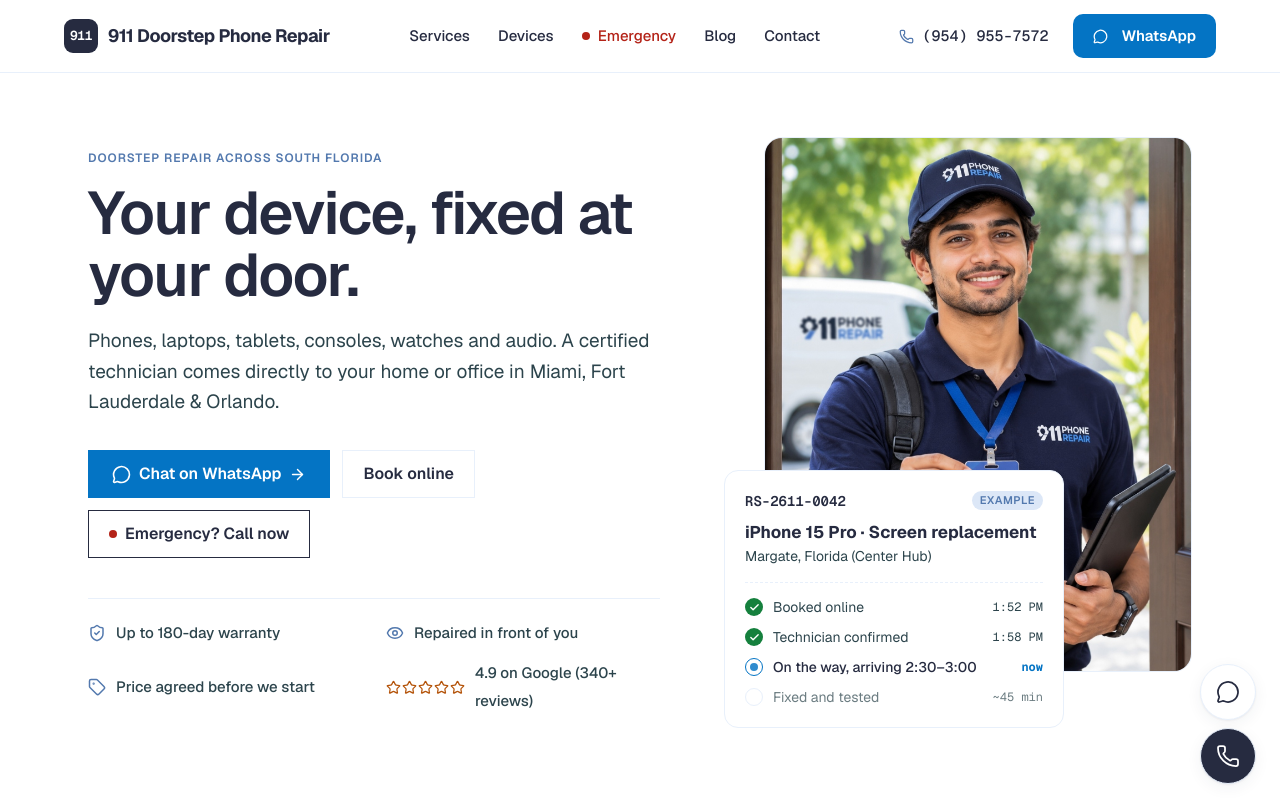
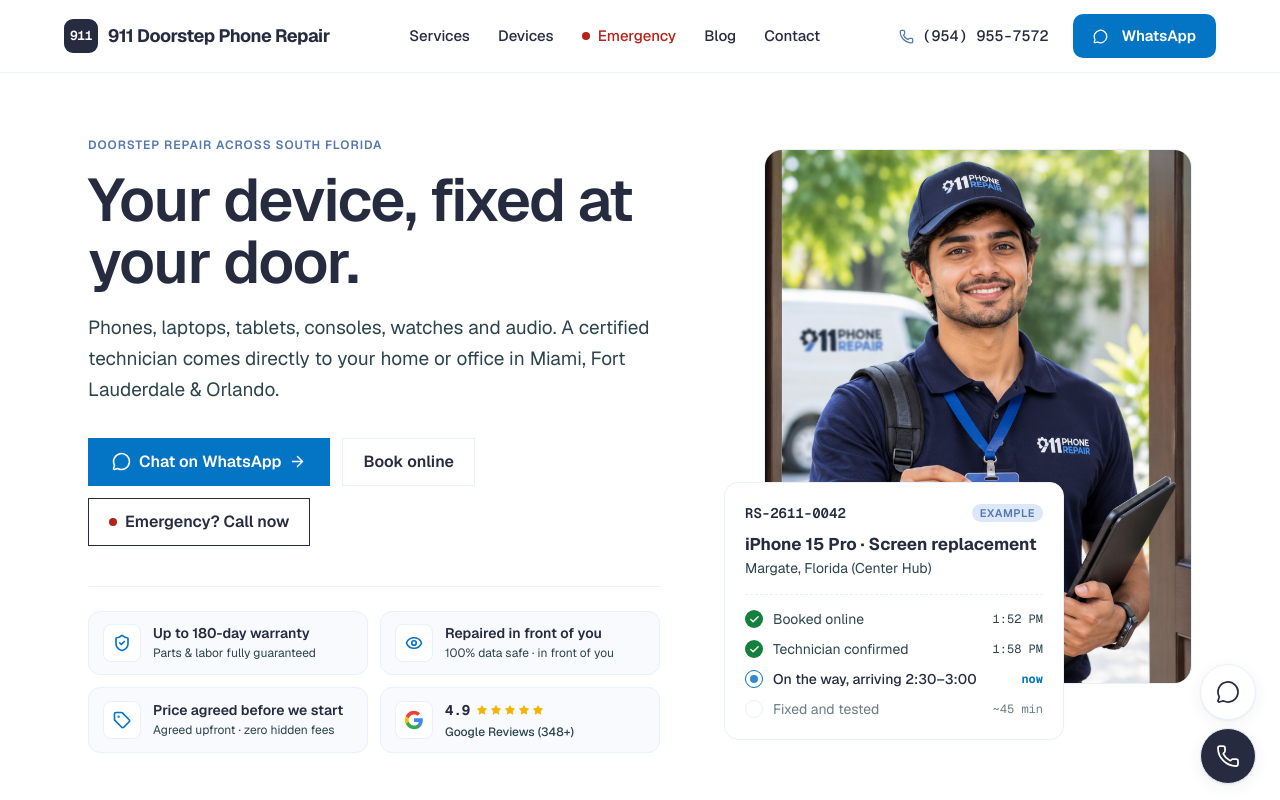
Before and after one commit to ceKapsys/repair-shop, a Next.js app: page / in a window 1280 px wide. Shown: the top 800 px of the page. Built offline with nearby package versions, Linux system fonts and the light colour scheme; no server answers; the database is empty.

Commit message:
feat: redesign hero trust matrix with premium micro-cards and Google rating badge

```diff
--- a/src/app/(site)/page.tsx
+++ b/src/app/(site)/page.tsx
@@ -139,35 +139,99 @@ export default async function HomePage() {
                 </Link>
               </div>
 
-              {/* Trust Matrix (Admin Configurable / Dynamic) */}
-              <ul className="mt-10 grid grid-cols-1 gap-x-6 gap-y-3 border-t border-line pt-5 sm:grid-cols-2">
+              {/* Trust Matrix (Redesigned Hero Social Proof & Trust Badges) */}
+              <div className="mt-10 border-t border-line pt-6">
+                <div className="grid grid-cols-1 gap-3 sm:grid-cols-2">
                   {(s.hero.trustItems && s.hero.trustItems.length > 0
                     ? s.hero.trustItems
                     : [
                         { icon: "shield", text: "Up to 180-day warranty" },
                         { icon: "eye", text: "Repaired in front of you" },
-                      { icon: "tag", text: "Price agreed before we start" },
-                      { icon: "star", text: `${s.google.rating || 4.9} on Google (${s.google.ratingCount || 340}+ reviews)` },
+                        { icon: "tag", text: "Price agreed before start" },
+                        { icon: "star", text: `${s.google.rating || 4.9} on Google (${s.google.ratingCount || 348}+ reviews)` },
                       ]
-                ).map((item, idx) => (
-                  <li key={idx} className="flex items-center gap-2.5 text-[15px] font-medium text-ink-soft">
+                  ).map((item, idx) => {
+                    const isGoogle =
+                      item.icon === "star" ||
+                      item.text.toLowerCase().includes("google") ||
+                      item.text.toLowerCase().includes("review");
+
+                    if (isGoogle) {
+                      const rating = s.google.rating || 4.9;
+                      const count = s.google.ratingCount || 348;
+                      return (
+                        <div
+                          key={idx}
+                          className="flex items-center gap-3 rounded-xl border border-line bg-surface/70 px-3.5 py-3 shadow-2xs transition-all hover:border-line-strong hover:bg-surface"
+                        >
+                          <div className="flex size-9.5 shrink-0 items-center justify-center rounded-lg border border-line bg-bg shadow-2xs">
+                            <svg className="size-5" viewBox="0 0 24 24" aria-hidden="true">
+                              <path
+                                d="M22.56 12.25c0-.78-.07-1.53-.2-2.25H12v4.26h5.92c-.26 1.37-1.04 2.53-2.21 3.31v2.77h3.57c2.08-1.92 3.28-4.74 3.28-8.09z"
+                                className="google-blue"
+                              />
+                              <path
+                                d="M12 23c2.97 0 5.46-.98 7.28-2.66l-3.57-2.77c-.98.66-2.23 1.06-3.71 1.06-2.86 0-5.29-1.93-6.16-4.53H2.18v2.84C3.99 20.53 7.7 23 12 23z"
+                                className="google-green"
+                              />
+                              <path
+                                d="M5.84 14.09c-.22-.66-.35-1.36-.35-2.09s.13-1.43.35-2.09V7.06H2.18C1.43 8.55 1 10.22 1 12s.43 3.45 1.18 4.94l2.85-2.22.81-.63z"
+                                className="google-yellow"
+                              />
+                              <path
+                                d="M12 5.38c1.62 0 3.06.56 4.21 1.64l3.15-3.15C17.45 2.09 14.97 1 12 1 7.7 1 3.99 3.47 2.18 7.06l3.66 2.84c.87-2.6 3.3-4.52 6.16-4.52z"
+                                className="google-red"
+                              />
+                            </svg>
+                          </div>
+                          <div className="min-w-0">
+                            <div className="flex items-center gap-1.5 leading-none">
+                              <span className="font-mono text-sm font-bold text-ink">{rating}</span>
+                              <div className="stars flex items-center gap-0.5" aria-hidden="true">
+                                {[...Array(5)].map((_, i) => (
+                                  <Star key={i} size={12} />
+                                ))}
+                              </div>
+                            </div>
+                            <p className="mt-1 text-xs font-medium text-ink-soft">
+                              Google Reviews ({count}+)
+                            </p>
+                          </div>
+                        </div>
+                      );
+                    }
+
+                    return (
+                      <div
+                        key={idx}
+                        className="flex items-center gap-3 rounded-xl border border-line bg-surface/70 px-3.5 py-3 shadow-2xs transition-all hover:border-line-strong hover:bg-surface"
+                      >
+                        <div className="flex size-9.5 shrink-0 items-center justify-center rounded-lg border border-line bg-bg text-primary shadow-2xs">
                           {item.icon === "eye" ? (
-                      <Eye size={18} className="shrink-0 text-steel" />
+                            <Eye size={18} strokeWidth={2.2} />
                           ) : item.icon === "tag" ? (
-                      <Tag size={18} className="shrink-0 text-steel" />
-                    ) : item.icon === "star" ? (
-                      <span className="stars" aria-hidden="true">
-                        {[...Array(5)].map((_, i) => (
-                          <Star key={i} size={15} />
-                        ))}
-                      </span>
+                            <Tag size={18} strokeWidth={2.2} />
                           ) : (
-                      <ShieldCheck size={18} className="shrink-0 text-steel" />
+                            <ShieldCheck size={18} strokeWidth={2.2} />
                           )}
-                    <span>{item.text}</span>
-                  </li>
-                ))}
-              </ul>
+                        </div>
+                        <div className="min-w-0">
+                          <p className="text-sm font-semibold text-ink leading-snug truncate sm:text-clip">
+                            {item.text}
+                          </p>
+                          <p className="mt-0.5 text-xs text-ink-soft">
+                            {item.icon === "eye"
+                              ? "100% data safe · in front of you"
+                              : item.icon === "tag"
+                              ? "Agreed upfront · zero hidden fees"
+                              : "Parts & labor fully guaranteed"}
+                          </p>
+                        </div>
+                      </div>
+                    );
+                  })}
+                </div>
+              </div>
             </div>
 
             {/* Right Visual Column (Photo Frame + Live Floating Ticket) */}
--- a/src/app/globals.css
+++ b/src/app/globals.css
@@ -23,6 +23,7 @@
   --color-emergency: #b42318;
   --color-success: #15803d;
   --color-warning: #b45309;
+  --color-star: #f5b400;
   --color-on-primary: #ffffff;
   --color-scrim: rgb(20 24 36 / 0.5);
 
@@ -70,6 +71,7 @@
   --color-emergency: #f87171;
   --color-success: #4ade80;
   --color-warning: #fbbf24;
+  --color-star: #f5b400;
   --color-on-primary: #ffffff;
   color-scheme: dark;
 }
@@ -90,6 +92,7 @@
     --color-emergency: #f87171;
     --color-success: #4ade80;
     --color-warning: #fbbf24;
+    --color-star: #f5b400;
     --color-on-primary: #ffffff;
     color-scheme: dark;
   }
@@ -406,8 +409,29 @@ dialog[open]::backdrop {
 
 .stars {
   display: inline-flex;
-  gap: 1px;
-  color: var(--color-warning);
+  gap: 2px;
+  color: var(--color-star);
+}
+
+.stars svg {
+  fill: currentColor;
+  stroke: none;
+}
+
+.google-blue {
+  fill: #4285f4;
+}
+
+.google-green {
+  fill: #34a853;
+}
+
+.google-yellow {
+  fill: #fbbc05;
+}
+
+.google-red {
+  fill: #ea4335;
 }
 
 .dot {
```
Lines whose indentation alone changed are shown as unchanged.
